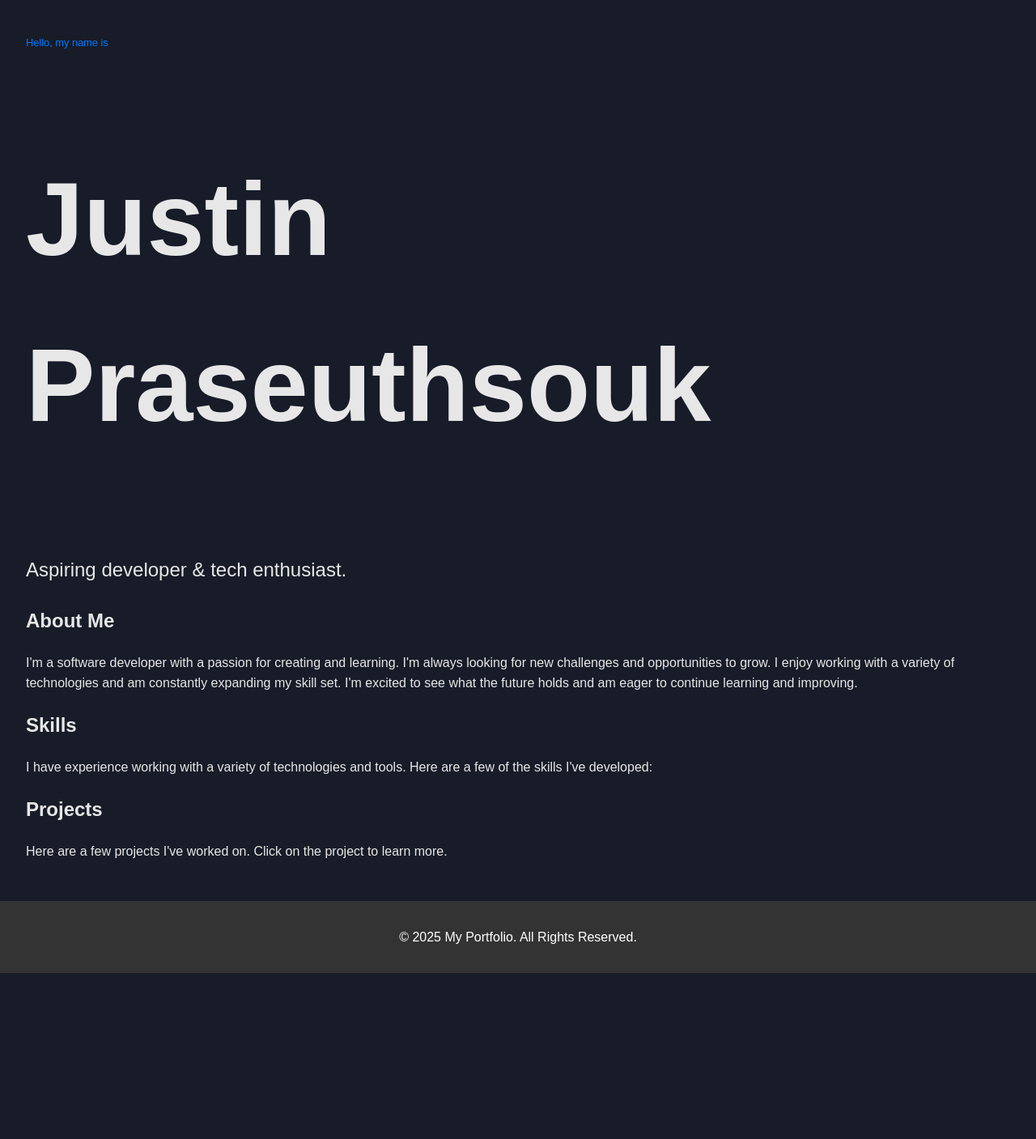
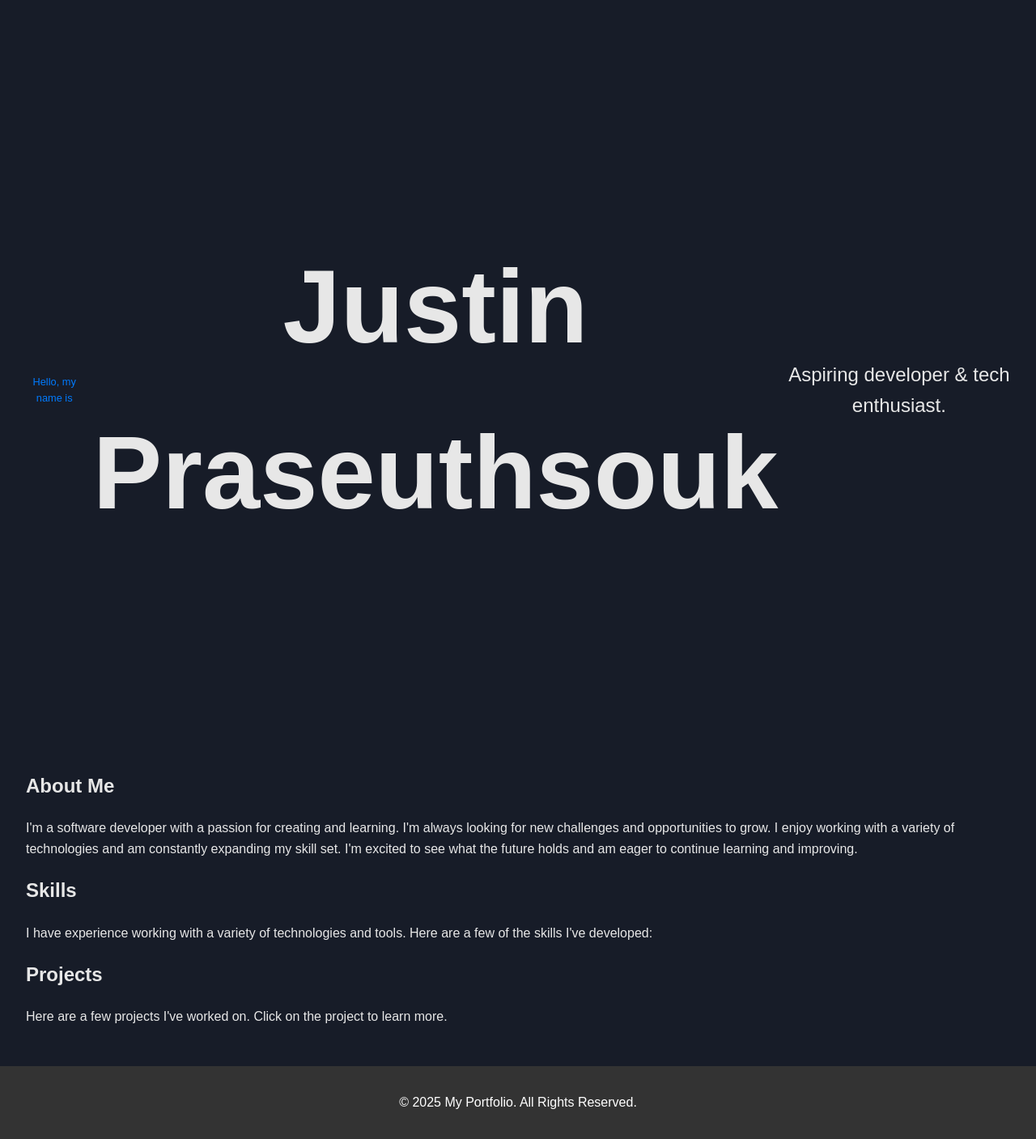
Before and after one commit to JustinPras/Justin-Praseuthsouk.github.io, a Jekyll site: the page built from index.html, in a window 1280 px wide. Shown: the whole page at 81% size. Built offline with Jekyll 4.4.1, drawn with Linux system fonts in a browser that asks for light colours; before the commit the page ends 1202 px from its top, so only the background shows below that.

Commit message:
updated intro.css/style.css/about-me.css

```diff
--- a/css/about-me.css
+++ b/css/about-me.css
@@ -3,6 +3,7 @@
     padding: 50px;
     background-color: #f5f5f5;
     border-radius: 10px;
+    min-height: 100vh;
 }
 
 /* Styling the title using the class */
--- a/css/intro.css
+++ b/css/intro.css
@@ -1,3 +1,12 @@
+/* The intro section taking the full viewport */
+#intro {
+    height: 100vh;              /* Full viewport height */
+    display: flex;
+    justify-content: center;   /* Centers content horizontally */
+    align-items: center;       /* Centers content vertically */
+    text-align: center;
+}
+
 .intro__hello {
     font-size: clamp(0.5rem, 1vw, 1rem);
     font-weight: normal;
--- a/css/style.css
+++ b/css/style.css
@@ -5,6 +5,7 @@ body {
     line-height: 1.6;
     background: #171C28;
     color: #E7E7E7;
+    overflow-x: hidden;
 }
 
 header {
```
